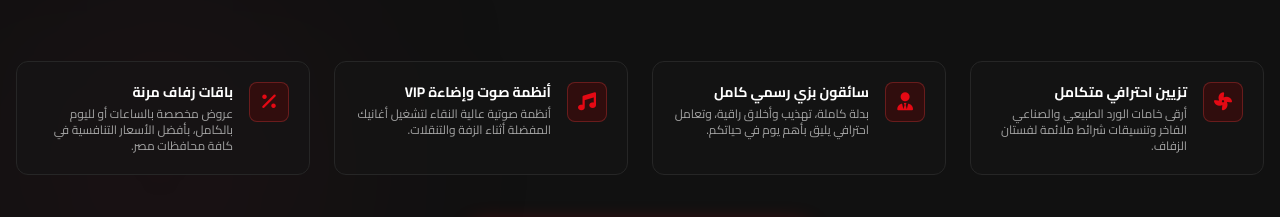
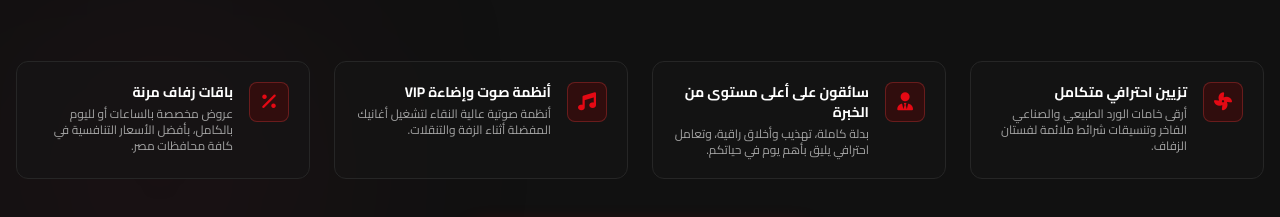
Before and after one commit to medoouwj12-tech/safeway, a plain HTML site: page index.html in a window 1280 px wide. Shown: the part 5406-5623 px from the top of the page. Drawn offline with nearby package versions, Linux system fonts and the light colour scheme.

Commit message:
Update wedding chauffeur pillar title to سائقون على أعلى مستوى من الخبرة

```diff
--- a/index.html
+++ b/index.html
@@ -1078,7 +1078,7 @@
             <i class="fa-solid fa-user-tie"></i>
           </div>
           <div>
-            <h3 class="text-sm font-bold text-white mb-1" data-i18n="wedding_pillar2_title">سائقون بزي رسمي كامل</h3>
+            <h3 class="text-sm font-bold text-white mb-1" data-i18n="wedding_pillar2_title">سائقون على أعلى مستوى من الخبرة</h3>
             <p class="text-xs text-neutral-400" data-i18n="wedding_pillar2_desc">بدلة كاملة، تهذيب وأخلاق راقية، وتعامل احترافي يليق بأهم يوم في حياتكم.</p>
           </div>
         </div>
@@ -1902,7 +1902,7 @@
 
         wedding_pillar1_title: "تزيين احترافي متكامل",
         wedding_pillar1_desc: "أرقى خامات الورد الطبيعي والصناعي الفاخر وتنسيقات شرائط ملائمة لفستان الزفاف.",
-        wedding_pillar2_title: "سائقون بزي رسمي كامل",
+        wedding_pillar2_title: "سائقون على أعلى مستوى من الخبرة",
         wedding_pillar2_desc: "بدلة كاملة، تهذيب وأخلاق راقية، وتعامل احترافي يليق بأهم يوم في حياتكم.",
         wedding_pillar3_title: "أنظمة صوت وإضاءة VIP",
         wedding_pillar3_desc: "أنظمة صوتية عالية النقاء لتشغيل أغانيك المفضلة أثناء الزفة والتنقلات.",
@@ -2163,7 +2163,7 @@
 
         wedding_pillar1_title: "Full Floral Styling",
         wedding_pillar1_desc: "Premium fresh flower bouquets and custom ribbon decorations tailored to your wedding dress.",
-        wedding_pillar2_title: "Suited Chauffeurs",
+        wedding_pillar2_title: "Top-Tier Experienced Chauffeurs",
         wedding_pillar2_desc: "Formally dressed in full suits, polite, courteous, and providing true VIP treatment.",
         wedding_pillar3_title: "VIP Sound & Lighting",
         wedding_pillar3_desc: "High-fidelity audio systems to play your custom wedding playlist during the procession.",
```
